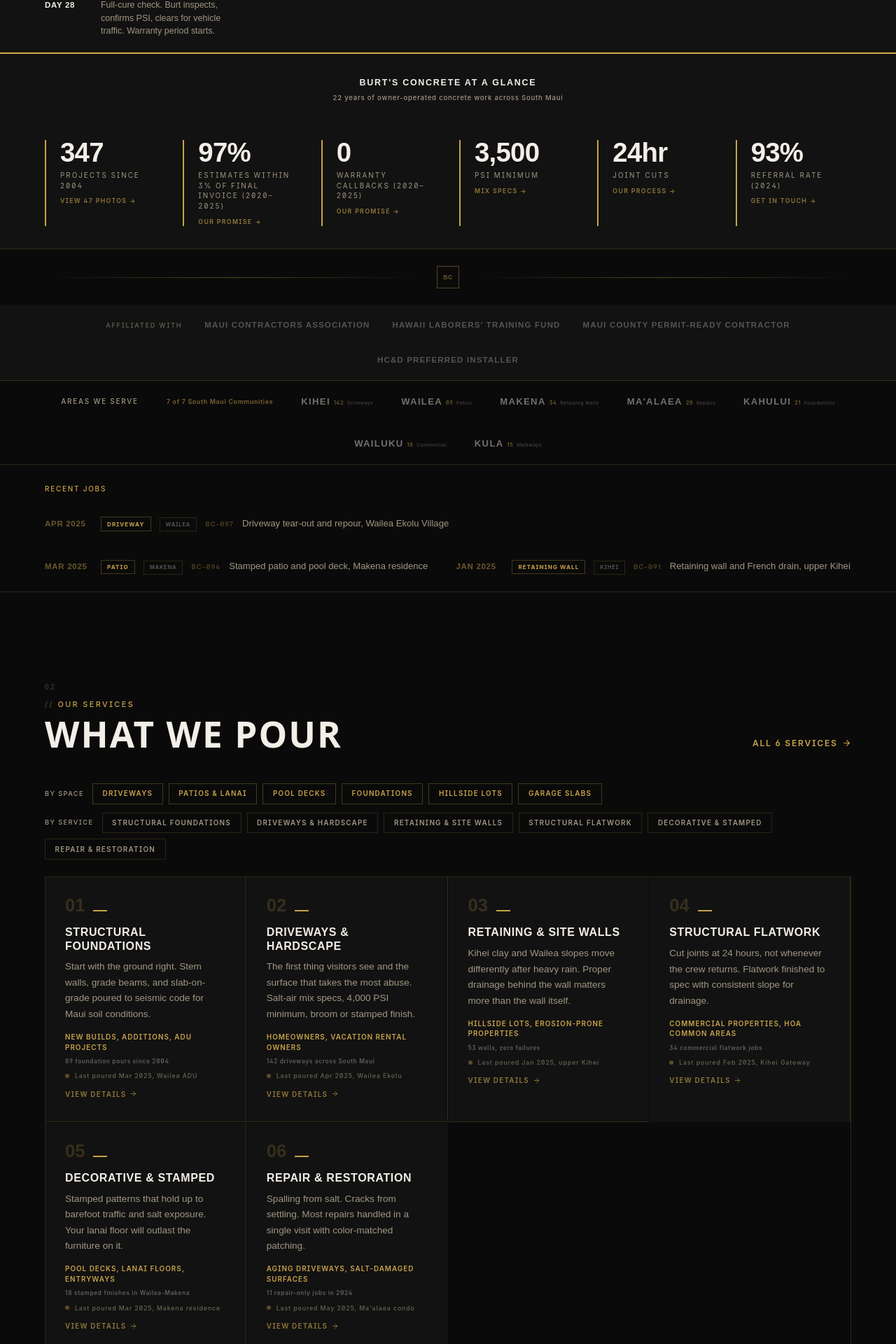
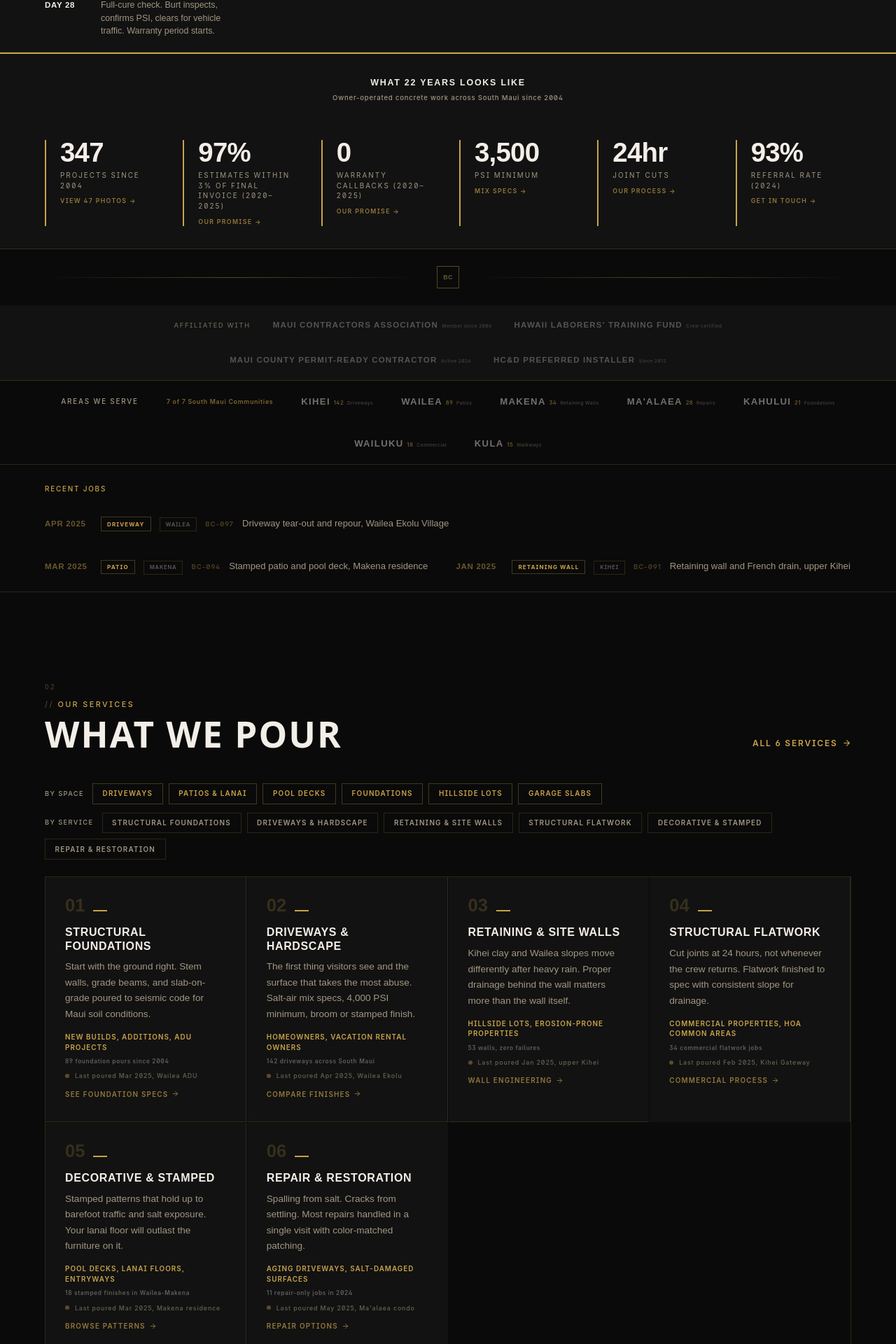
Before and after one commit to thewateringholeteambuilding/burts-concrete-demo, a React (Vite) app: page / in a window 1280 px wide. Shown: the part 3199-5119 px from the top of the page at 70% size. Built offline with nearby package versions, Linux system fonts and the light colour scheme.

Commit message:
learning-loop: pass 1 — 5 lessons from boldt.com

```diff
--- a/src/pages/Home.tsx
+++ b/src/pages/Home.tsx
@@ -8,12 +8,12 @@ const PROCESS_PHOTO = 'https://images.unsplash.com/photo-1685464196339-46a985b20
 const CTA_BAND_PHOTO = 'https://images.unsplash.com/photo-1625337905408-7b6fe970e187?auto=format&fit=crop&w=1600&q=80'
 
 const services = [
-  { name: 'Structural Foundations', desc: 'Start with the ground right. Stem walls, grade beams, and slab-on-grade poured to seismic code for Maui soil conditions.', idealFor: 'New builds, additions, ADU projects', lastPoured: 'Mar 2025, Wailea ADU', volume: '89 foundation pours since 2004' },
-  { name: 'Driveways & Hardscape', desc: 'The first thing visitors see and the surface that takes the most abuse. Salt-air mix specs, 4,000 PSI minimum, broom or stamped finish.', idealFor: 'Homeowners, vacation rental owners', lastPoured: 'Apr 2025, Wailea Ekolu', volume: '142 driveways across South Maui' },
-  { name: 'Retaining & Site Walls', desc: 'Kihei clay and Wailea slopes move differently after heavy rain. Proper drainage behind the wall matters more than the wall itself.', idealFor: 'Hillside lots, erosion-prone properties', lastPoured: 'Jan 2025, upper Kihei', volume: '53 walls, zero failures' },
-  { name: 'Structural Flatwork', desc: 'Cut joints at 24 hours, not whenever the crew returns. Flatwork finished to spec with consistent slope for drainage.', idealFor: 'Commercial properties, HOA common areas', lastPoured: 'Feb 2025, Kihei Gateway', volume: '34 commercial flatwork jobs' },
-  { name: 'Decorative & Stamped', desc: 'Stamped patterns that hold up to barefoot traffic and salt exposure. Your lanai floor will outlast the furniture on it.', idealFor: 'Pool decks, lanai floors, entryways', lastPoured: 'Mar 2025, Makena residence', volume: '18 stamped finishes in Wailea-Makena' },
-  { name: 'Repair & Restoration', desc: 'Spalling from salt. Cracks from settling. Most repairs handled in a single visit with color-matched patching.', idealFor: 'Aging driveways, salt-damaged surfaces', lastPoured: 'May 2025, Ma\'alaea condo', volume: '11 repair-only jobs in 2024' },
+  { name: 'Structural Foundations', desc: 'Start with the ground right. Stem walls, grade beams, and slab-on-grade poured to seismic code for Maui soil conditions.', idealFor: 'New builds, additions, ADU projects', lastPoured: 'Mar 2025, Wailea ADU', volume: '89 foundation pours since 2004', cta: 'See Foundation Specs' },
+  { name: 'Driveways & Hardscape', desc: 'The first thing visitors see and the surface that takes the most abuse. Salt-air mix specs, 4,000 PSI minimum, broom or stamped finish.', idealFor: 'Homeowners, vacation rental owners', lastPoured: 'Apr 2025, Wailea Ekolu', volume: '142 driveways across South Maui', cta: 'Compare Finishes' },
+  { name: 'Retaining & Site Walls', desc: 'Kihei clay and Wailea slopes move differently after heavy rain. Proper drainage behind the wall matters more than the wall itself.', idealFor: 'Hillside lots, erosion-prone properties', lastPoured: 'Jan 2025, upper Kihei', volume: '53 walls, zero failures', cta: 'Wall Engineering' },
+  { name: 'Structural Flatwork', desc: 'Cut joints at 24 hours, not whenever the crew returns. Flatwork finished to spec with consistent slope for drainage.', idealFor: 'Commercial properties, HOA common areas', lastPoured: 'Feb 2025, Kihei Gateway', volume: '34 commercial flatwork jobs', cta: 'Commercial Process' },
+  { name: 'Decorative & Stamped', desc: 'Stamped patterns that hold up to barefoot traffic and salt exposure. Your lanai floor will outlast the furniture on it.', idealFor: 'Pool decks, lanai floors, entryways', lastPoured: 'Mar 2025, Makena residence', volume: '18 stamped finishes in Wailea-Makena', cta: 'Browse Patterns' },
+  { name: 'Repair & Restoration', desc: 'Spalling from salt. Cracks from settling. Most repairs handled in a single visit with color-matched patching.', idealFor: 'Aging driveways, salt-damaged surfaces', lastPoured: 'May 2025, Ma\'alaea condo', volume: '11 repair-only jobs in 2024', cta: 'Repair Options' },
 ]
 
 const processSteps = [
@@ -577,10 +577,10 @@ export default function Home() {
       <section ref={stats.ref} style={{ borderTop: '2px solid hsl(var(--accent))', borderBottom: '1px solid hsl(var(--border))', backgroundColor: 'hsl(var(--card))' }}>
         <div style={{ maxWidth: '1200px', margin: '0 auto', padding: '2rem 1.5rem' }}>
           <p style={{ fontFamily: 'Oswald, sans-serif', fontWeight: 700, fontSize: '0.78rem', textTransform: 'uppercase', letterSpacing: '0.14em', color: 'hsl(var(--foreground))', marginBottom: '0.35rem', textAlign: 'center' }}>
-            Burt's Concrete at a Glance
+            What 22 Years Looks Like
           </p>
           <p style={{ fontFamily: 'Inter, sans-serif', fontSize: '0.6rem', fontWeight: 500, letterSpacing: '0.08em', color: 'hsl(var(--muted-foreground))', marginBottom: '1.25rem', textAlign: 'center' }}>
-            22 years of owner-operated concrete work across South Maui
+            Owner-operated concrete work across South Maui since 2004
           </p>
         </div>
         <div style={{ maxWidth: '1200px', margin: '0 auto', padding: '0 1.5rem 2rem', display: 'grid', gridTemplateColumns: 'repeat(auto-fit, minmax(140px, 1fr))', gap: '2rem' }}>
@@ -626,14 +626,20 @@ export default function Home() {
             Affiliated With
           </span>
           {[
-            'Maui Contractors Association',
-            'Hawaii Laborers\' Training Fund',
-            'Maui County Permit-Ready Contractor',
-            'HC&D Preferred Installer',
+            { name: 'Maui Contractors Association', detail: 'Member since 2006' },
+            { name: 'Hawaii Laborers\' Training Fund', detail: 'Crew certified' },
+            { name: 'Maui County Permit-Ready Contractor', detail: 'Active 2026' },
+            { name: 'HC&D Preferred Installer', detail: 'Since 2012' },
           ].map((org) => (
             <span
-              key={org}
+              key={org.name}
               style={{
+                display: 'inline-flex',
+                alignItems: 'baseline',
+                gap: '0.35rem',
+              }}
+            >
+              <span style={{
                 fontFamily: 'Oswald, sans-serif',
                 fontWeight: 600,
                 fontSize: '0.72rem',
@@ -641,9 +647,18 @@ export default function Home() {
                 letterSpacing: '0.1em',
                 color: 'hsl(var(--foreground) / 0.3)',
                 transition: 'color 0.2s',
-              }}
-            >
-              {org}
+              }}>
+                {org.name}
+              </span>
+              <span style={{
+                fontFamily: 'Inter, sans-serif',
+                fontSize: '0.42rem',
+                fontWeight: 500,
+                color: 'hsl(var(--muted-foreground) / 0.35)',
+                letterSpacing: '0.06em',
+              }}>
+                {org.detail}
+              </span>
             </span>
           ))}
         </div>
@@ -835,7 +850,7 @@ export default function Home() {
                   onMouseEnter={(e) => { e.currentTarget.style.opacity = '1' }}
                   onMouseLeave={(e) => { e.currentTarget.style.opacity = '0.7' }}
                 >
-                  View Details <ArrowRight size={11} />
+                  {svc.cta} <ArrowRight size={11} />
                 </Link>
               </div>
             ))}
@@ -918,10 +933,10 @@ export default function Home() {
             <span style={{ color: 'hsl(var(--accent) / 0.4)', marginRight: '0.35rem' }}>//</span>Who We Partner With
           </p>
           <h2 className="iron-display" style={{ fontSize: 'clamp(1.5rem, 3vw, 2.4rem)', color: 'hsl(var(--foreground))', marginBottom: '0.75rem', textAlign: 'center' }}>
-            Building Relationships, Not Just Slabs
+            Every Client Starts With a Conversation
           </h2>
           <p style={{ fontFamily: 'Archivo, sans-serif', fontSize: '0.85rem', color: 'hsl(var(--muted-foreground))', textAlign: 'center', maxWidth: '520px', margin: '0 auto', lineHeight: 1.6 }}>
-            347 projects across four client types. Each relationship works differently because each client needs something different from their concrete contractor.
+            Whether you are a homeowner planning a driveway, a property manager on a guest turnaround schedule, or a GC who needs a sub that shows up ready, the process starts the same way: a site walk and a straight answer.
           </p>
           <div style={{ display: 'grid', gridTemplateColumns: 'repeat(auto-fit, minmax(220px, 1fr))', gap: '1px', backgroundColor: 'hsl(var(--border))', marginTop: '2rem' }}>
             {[
```
